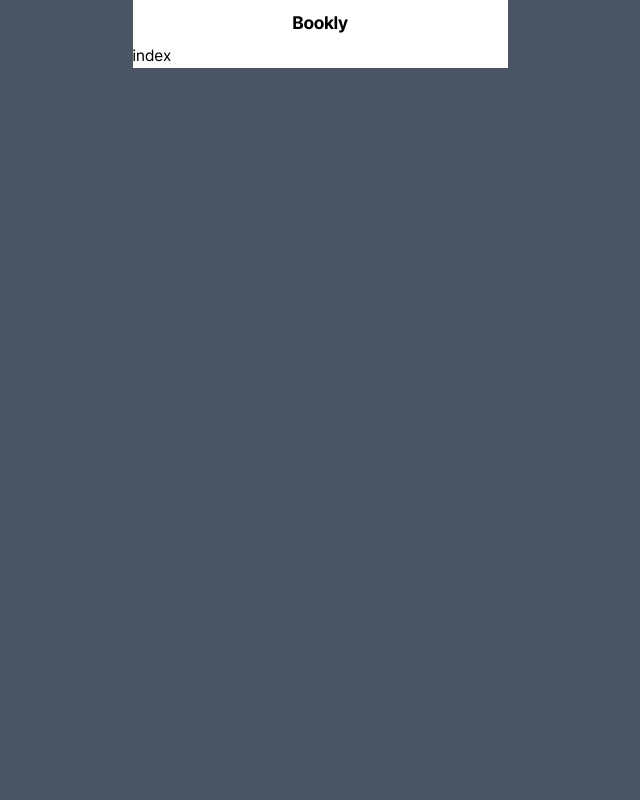
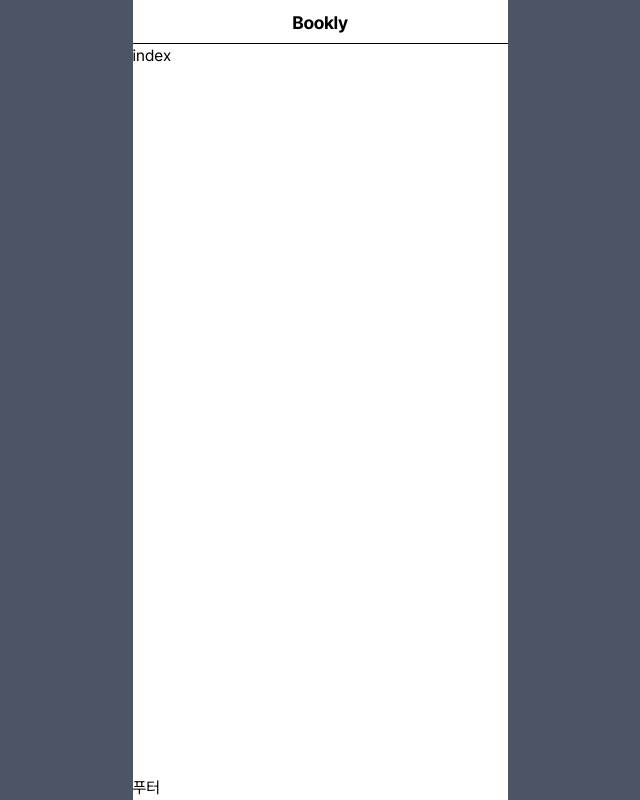
Before and after one commit to muzi55/bookly, a Next.js app: page / in a window 1280 px wide. Shown: the whole page, without its empty margins (320-960 px from the left). Built offline with nearby package versions, Linux system fonts and the light colour scheme.

Commit message:
style/ 헤더 보더 추가, 프로젝트 레이아웃 수정

```diff
--- a/src/app/components/header/Header.tsx
+++ b/src/app/components/header/Header.tsx
@@ -4,7 +4,7 @@ import HeaderButton from "./HeaderButton";
 
 export default function Header() {
 	return (
-		<header className="relative h-[44px] px-1.5">
+		<header className="relative h-[44px] px-1.5 border-black border-b ">
 			<HeaderButton />
 			<Link
 				href="/"
--- a/src/app/layout.tsx
+++ b/src/app/layout.tsx
@@ -25,11 +25,14 @@ export default function RootLayout({
 	return (
 		<html
 			lang="ko"
-			className={`${pretendard.variable} flex justify-center bg-gray-600`}
+			className={`${pretendard.variable} flex justify-center bg-gray-600 `}
 		>
-			<body className={`${pretendard.className} w-[375px] bg-white`}>
+			<body
+				className={`${pretendard.className} flex flex-col w-[375px] bg-white h-[100dvh]`}
+			>
 				<Header />
-				{children}
+				<main className="flex-1">{children}</main>
+				<footer>푸터</footer>
 			</body>
 		</html>
 	);
```
